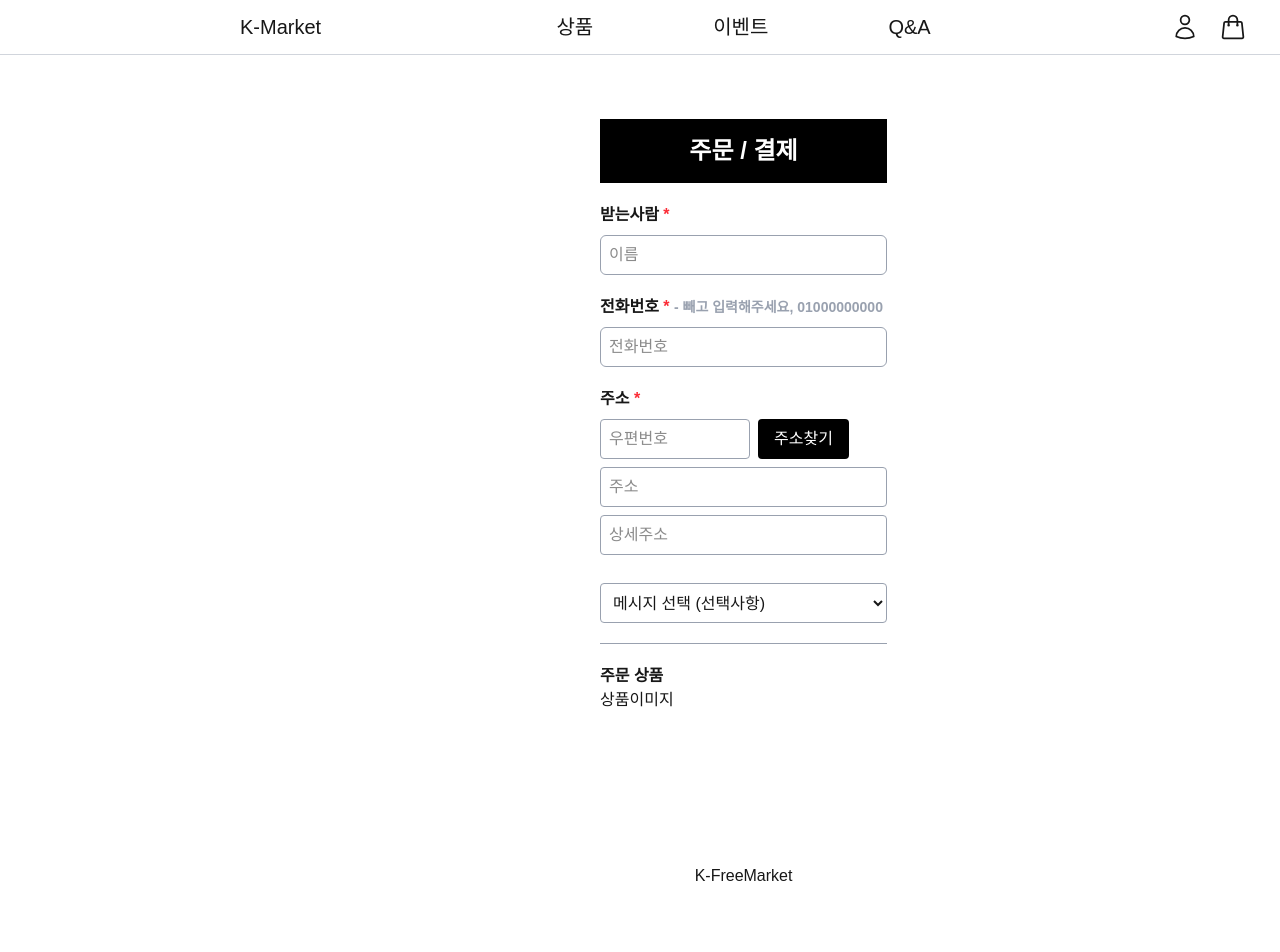
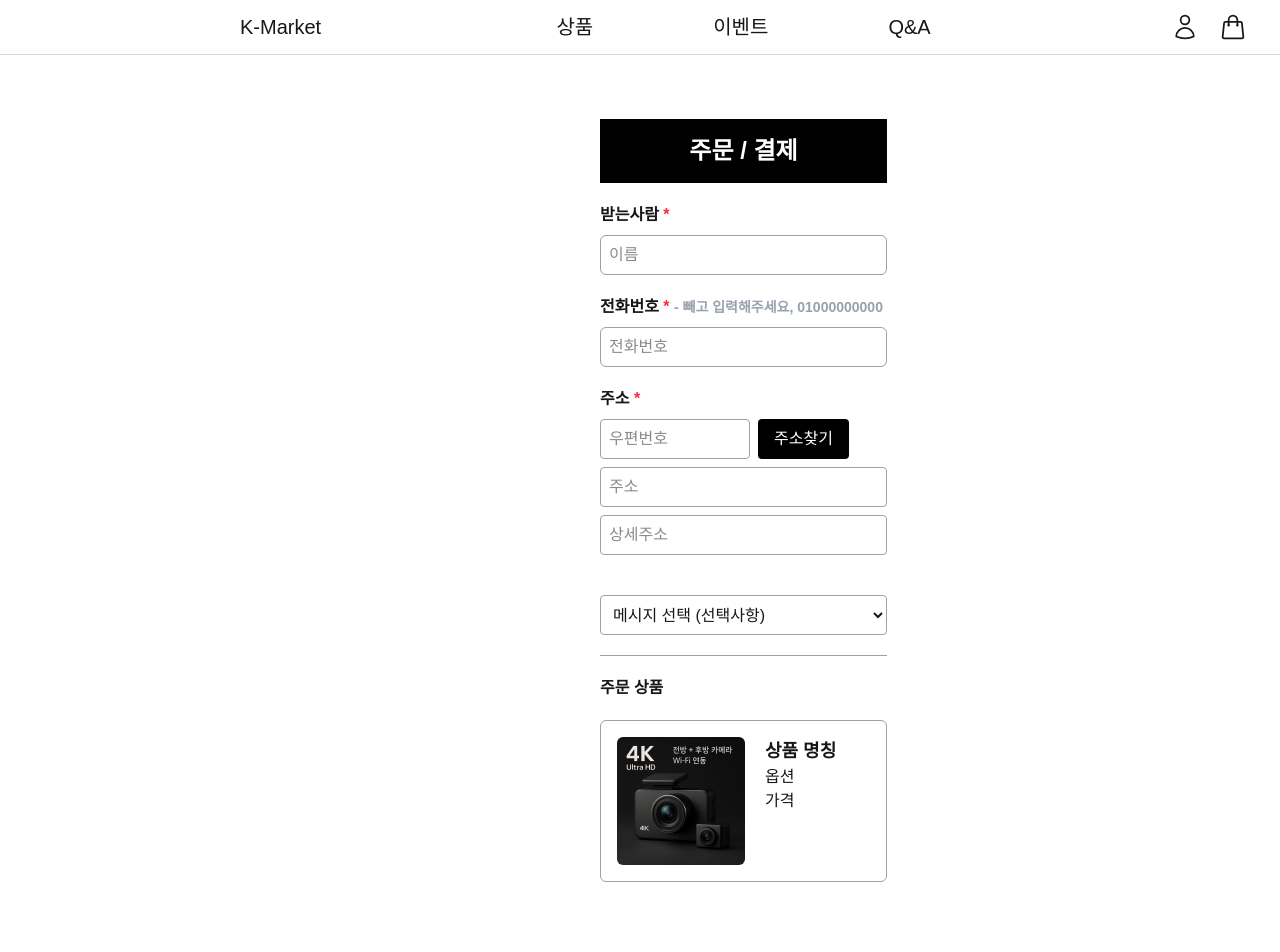
Before and after one commit to K-FreeMarket/K-FreeMarket-Web, a Next.js app: page /checkout in a window 1280 px wide. Shown: the top 952 px of the page. Before the commit the page ends 896 px from the top, so only its background shows below. Built offline with nearby package versions, Linux system fonts and the light colour scheme.

Commit message:
Feat: add product info

```diff
--- a/src/components/checkout/AddressSearch.tsx
+++ b/src/components/checkout/AddressSearch.tsx
@@ -7,8 +7,6 @@ export default function AddressSearch() {
   const [postcode, setPostcode] = useState('')
   const [address, setAddress] = useState('')
   const [detailAddress, setDetailAddress] = useState('')
-  const [deliveryMessage, setDeliveryMessage] = useState('')
-  const [customMessage, setCustomMessage] = useState('')
 
   const openPostcodePopup = () => {
     if (typeof window !== 'undefined' && window.daum?.Postcode) {
@@ -37,14 +35,6 @@ export default function AddressSearch() {
     }
   }
 
-  const handleSelectChange = (e: React.ChangeEvent<HTMLSelectElement>) => {
-    const value = e.target.value
-    setDeliveryMessage(value)
-    if (value !== '직접 입력') {
-      setCustomMessage('')
-    }
-  }
-
   return (
     <div className='mt-2 space-y-2'>
       <div className='flex gap-2'>
@@ -58,7 +48,7 @@ export default function AddressSearch() {
         <button
           type='button'
           onClick={openPostcodePopup}
-          className='h-10 rounded bg-black px-4 text-white'
+          className='h-10 rounded bg-black px-4 text-white dark:bg-gray-400'
         >
           주소찾기
         </button>
@@ -79,29 +69,6 @@ export default function AddressSearch() {
         placeholder='상세주소'
         className='h-10 w-full rounded border border-gray-400 px-2'
       />
-
-      <select
-        className='mt-5 h-10 w-full rounded border border-gray-400 px-2'
-        value={deliveryMessage}
-        onChange={handleSelectChange}
-      >
-        <option value=''>메시지 선택 (선택사항)</option>
-        <option value='배송 전에 미리 연락바랍니다.'>배송 전에 미리 연락바랍니다.</option>
-        <option value='부재 시 경비실에 맡겨주세요.'>부재 시 경비실에 맡겨주세요.</option>
-        <option value='부재 시 문 앞에 놓아주세요.'>부재 시 문 앞에 놓아주세요.</option>
-        <option value='택배함에 보관해 주세요.'>택배함에 보관해 주세요.</option>
-        <option value='직접 입력'>직접 입력</option>
-      </select>
-
-      {deliveryMessage === '직접 입력' && (
-        <textarea
-          rows={4}
-          value={customMessage}
-          onChange={(e) => setCustomMessage(e.target.value)}
-          placeholder='메시지를 직접 입력하세요'
-          className='w-full rounded border border-gray-400 px-2 py-1'
-        />
-      )}
     </div>
   )
 }
--- a/src/components/checkout/CheckoutForm.tsx
+++ b/src/components/checkout/CheckoutForm.tsx
@@ -1,4 +1,7 @@
 import AddressSearch from '@/components/checkout/AddressSearch'
+import DeliveryMessageSelector from '@/components/checkout/DeliveryMessageSelector'
+import BlackBoxImage from '@image/images/blackboxImage.png'
+import Image from 'next/image'
 
 export default function CheckoutForm() {
   return (
@@ -38,13 +41,28 @@ export default function CheckoutForm() {
           주소 <span className='text-red-500'>*</span>
         </h4>
         <AddressSearch />
+        <DeliveryMessageSelector />
       </div>
 
       <hr className='mt-5 text-gray-400' />
       {/* 상품 정보 */}
       <div className='mt-5'>
         <h4 className='text-base font-semibold'>주문 상품</h4>
-        <div>상품이미지</div>
+        <div className='mt-5 flex w-full items-center justify-start gap-5 rounded-md border border-gray-400 p-4'>
+          <div className='h-32 w-32'>
+            <Image
+              src={BlackBoxImage}
+              alt={'상품 이미지'}
+              className='rounded-md object-cover'
+              loading='lazy'
+            />
+          </div>
+          <div className='flex h-32 w-auto flex-col'>
+            <span className='text-lg font-semibold'>상품 명칭</span>
+            <span>옵션</span>
+            <span>가격</span>
+          </div>
+        </div>
       </div>
 
       {/* 결제 */}
--- /dev/null
+++ b/src/components/checkout/DeliveryMessageSelector.tsx
@@ -0,0 +1,43 @@
+'use client'
+
+import { useState } from 'react'
+
+export default function DeliveryMessageSelector() {
+  const [customMessage, setCustomMessage] = useState('')
+  const [deliveryMessage, setDeliveryMessage] = useState('')
+
+  const handleSelectChange = (e: React.ChangeEvent<HTMLSelectElement>) => {
+    const value = e.target.value
+    setDeliveryMessage(value)
+    if (value !== '직접 입력') {
+      setCustomMessage('')
+    }
+  }
+
+  return (
+    <div className='mt-10 w-full'>
+      <select
+        className='h-10 w-full rounded border border-gray-400 px-2'
+        value={deliveryMessage}
+        onChange={handleSelectChange}
+      >
+        <option value=''>메시지 선택 (선택사항)</option>
+        <option value='배송 전에 미리 연락바랍니다.'>배송 전에 미리 연락바랍니다.</option>
+        <option value='부재 시 경비실에 맡겨주세요.'>부재 시 경비실에 맡겨주세요.</option>
+        <option value='부재 시 문 앞에 놓아주세요.'>부재 시 문 앞에 놓아주세요.</option>
+        <option value='택배함에 보관해 주세요.'>택배함에 보관해 주세요.</option>
+        <option value='직접 입력'>직접 입력</option>
+      </select>
+
+      {deliveryMessage === '직접 입력' && (
+        <textarea
+          rows={4}
+          value={customMessage}
+          onChange={(e) => setCustomMessage(e.target.value)}
+          placeholder='메시지를 직접 입력하세요'
+          className='mt-5 w-full rounded border border-gray-400 px-2 py-1'
+        />
+      )}
+    </div>
+  )
+}
```
